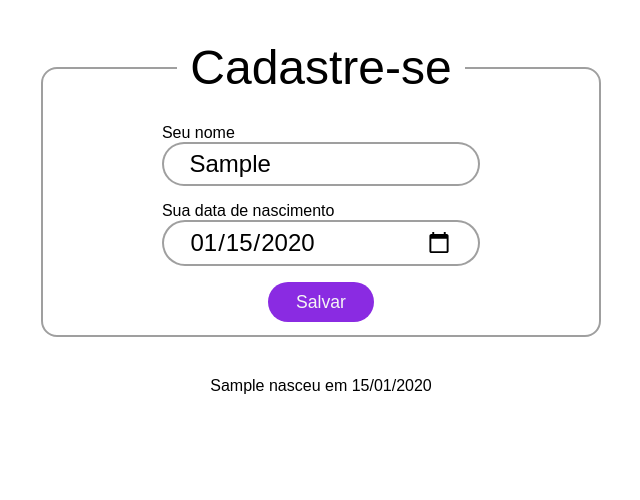
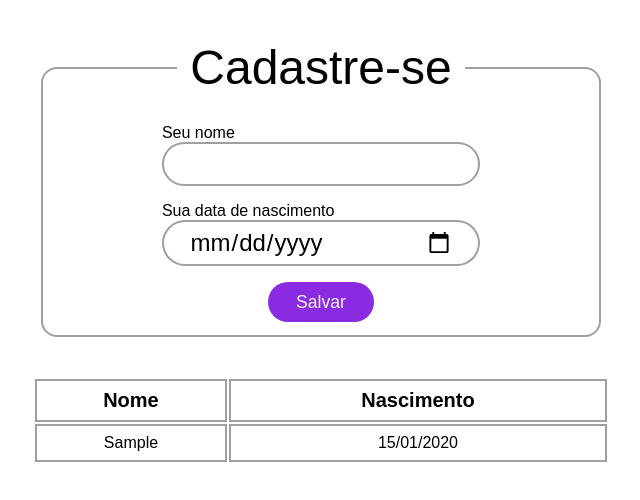
Before and after one commit to lizvidotti91/7-days-of-code, a plain HTML site: page Javascript e DOM/index.html in a window 1280 px wide. Both pictures are taken after typing "Sample", "2020-01-15" into the empty fields and a click on the input "Salvar". Shown: the whole page, without its empty margins (319-959 px from the left). Drawn offline with Linux system fonts and the light colour scheme.

Commit message:
Dia 03 - JS e DOM

```diff
--- a/Javascript e DOM/app.js
+++ b/Javascript e DOM/app.js
@@ -1,5 +1,5 @@
 let form = document.querySelector('.wrapper-form');
-let result = document.querySelector('.result');
+let table = document.querySelector('.result table');
 
 let labelName = document.querySelector('#label-name');
 let name = document.querySelector('#form-name');
@@ -7,6 +7,20 @@ let labelBirth = document.querySelector('#label-birth');
 let birth = document.querySelector('#form-birth');
 
 let span = document.createElement('span');
+
+function getData() {
+    const list = JSON.parse(localStorage.getItem('pessoas')) || [];
+
+    console.log(list);
+    for (index in list) {
+        table.innerHTML += `
+            <tr>
+                <td>${list[index].nome}</td>
+                <td>${list[index].nascimento.split('-').reverse().join('/')}</td >
+            </tr >
+        `
+    }
+}
 
 function isNameValid() {
     span.textContent = '';
@@ -27,15 +41,33 @@ function isNameValid() {
     }
 }
 
-function getData(e) {
+function setData(e) {
     e.preventDefault();
-    //isNameValid();
     if (isNameValid()) {
-        result.textContent = `${name.value} nasceu em ${birth.value.split('-').reverse().join('/')}`;
+        const list = JSON.parse(localStorage.getItem('pessoas')) || [];
+        console.log(list);
+        let item = {
+            'nome': name.value,
+            'nascimento': birth.value
+        }
+        list.push(item);
+
+        localStorage.setItem('pessoas', JSON.stringify(list));
+        console.log(localStorage.getItem('pessoas'));
+
+        table.innerHTML = `
+            <tr>
+                <th>Nome</th>
+                <th>Nascimento</th>
+            </tr>
+            `;
+        getData();
+        name.value = '';
+        birth.value = '';
     }
 }
 
-form.addEventListener('submit', getData);
+form.addEventListener('submit', setData);
 
 name.oninvalid = function (evt) {
     evt.preventDefault();
@@ -54,3 +86,5 @@ birth.oninvalid = function (evt) {
         console.log(this.id);
     }
 };
+
+window.onload = getData();
--- a/Javascript e DOM/index.html
+++ b/Javascript e DOM/index.html
@@ -27,7 +27,14 @@
             </form>
         </fieldset>
     </section>
-    <section class="result"></section>
+    <section class="result">
+        <table>
+            <tr>
+                <th>Nome</th>
+                <th>Nascimento</th>
+            </tr>
+        </table>
+    </section>
 </body>
 <script src="./app.js"></script>
 
--- a/Javascript e DOM/style.css
+++ b/Javascript e DOM/style.css
@@ -68,5 +68,28 @@
 }
 
 .result{
+    margin: 0 auto;
+    width: 50vw;
+}
+
+.result table{
+    height: 10vh;
+    margin: 0 auto;
+    overflow: scroll;
+    width: 90%;
+}
+
+.result table tr{
+    font-size: 2vh;
+}
+
+.result table tr th{
+    font-size: 2.5vh;
+}
+
+.result table tr td,
+.result table tr th{
+    border: 2px solid #00000060;
+    padding: 1vh 0;
     text-align: center;
 }
```
Also changed, not shown: readme.md, 1 other file.
